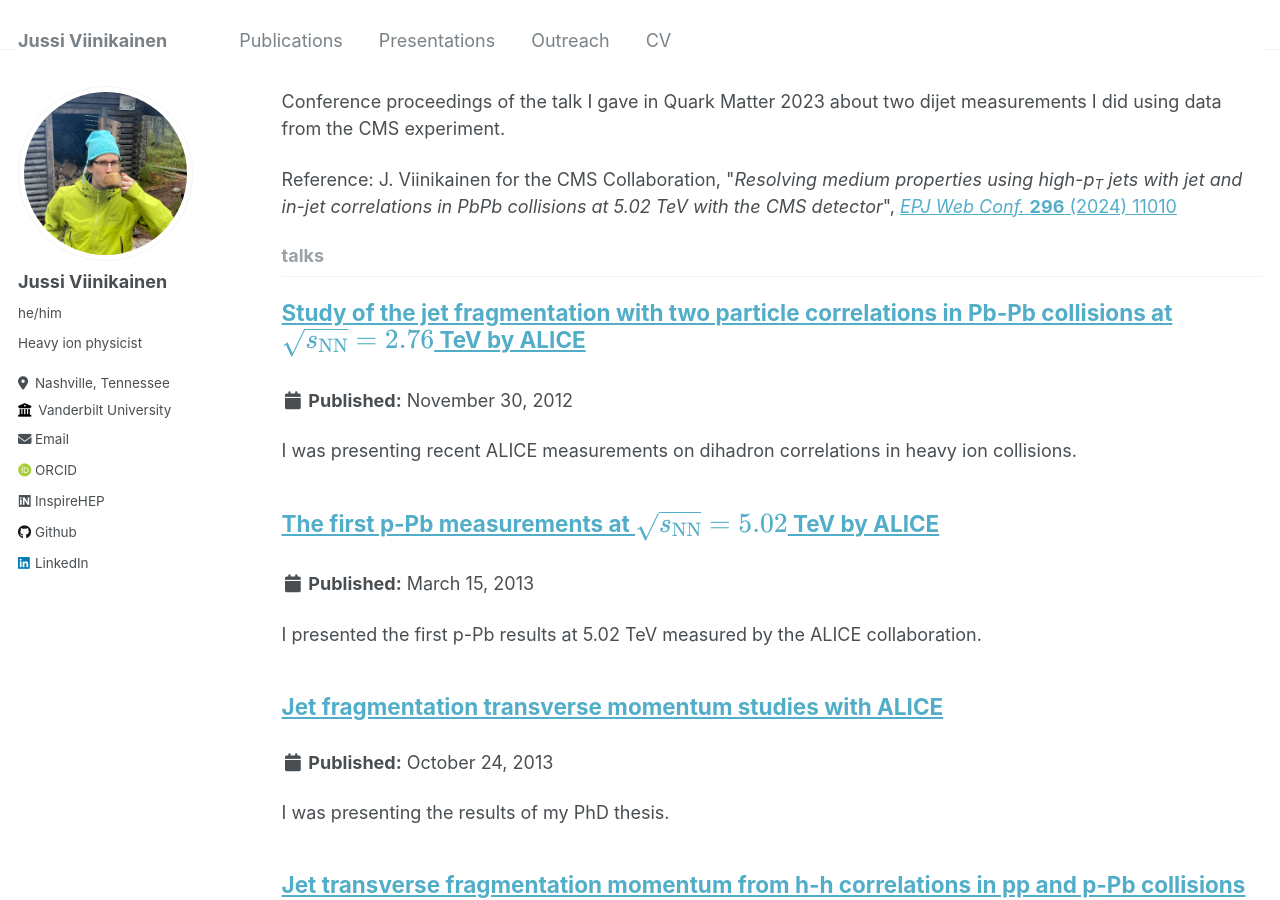
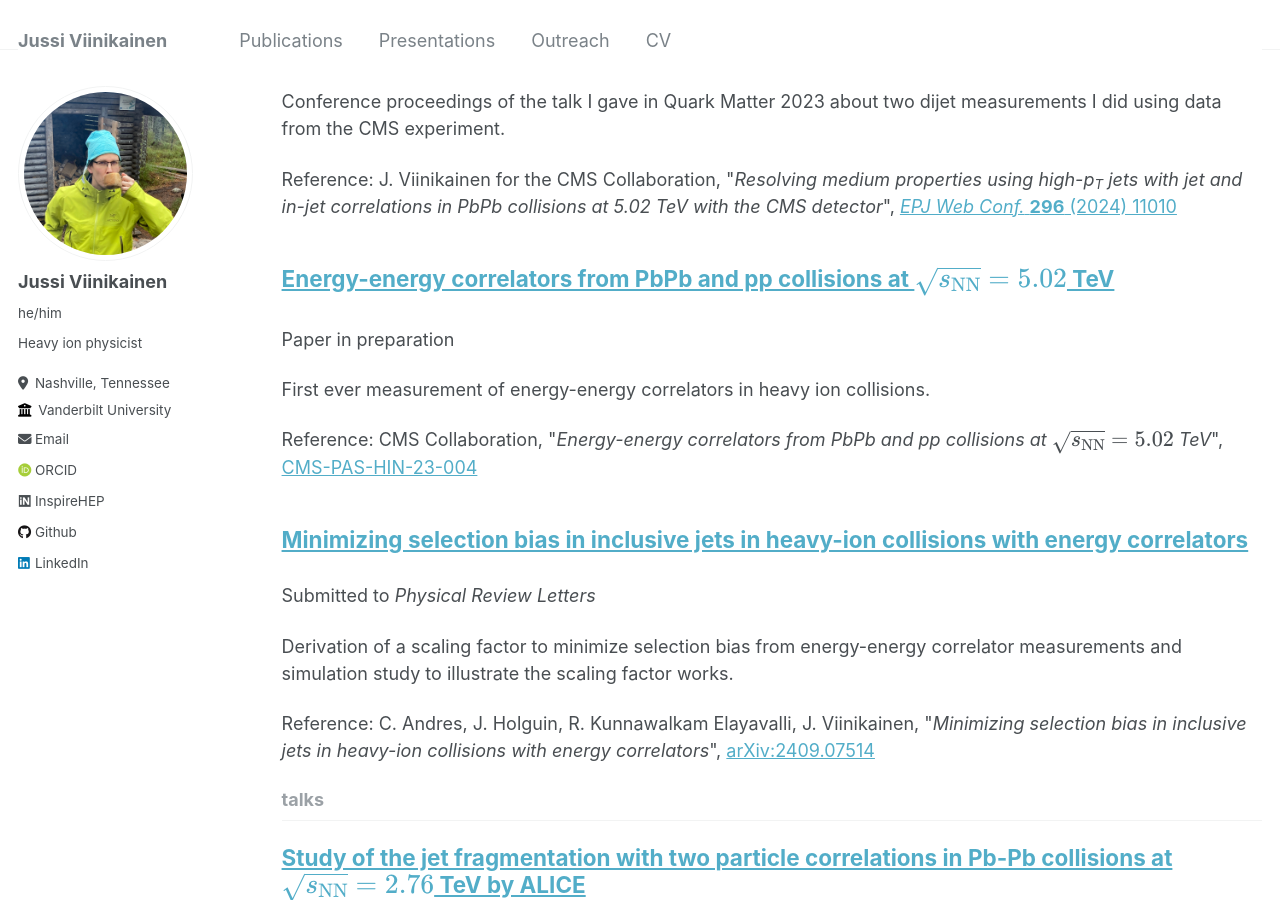
Before and after one commit to jusaviin/jusaviin.github.io, a Jekyll site: the page built from _pages/collection-archive.html, in a window 1280 px wide and 900 px high, scrolled down 3295 px. Built offline with Jekyll 4.4.1, drawn with Linux system fonts in a browser that asks for light colours; some web fonts are replaced; some of the changed text lies outside the part shown.

Commit message:
Added most recent talks and presentations

```diff
--- a/_includes/archive-single-cv.html
+++ b/_includes/archive-single-cv.html
@@ -29,13 +29,13 @@
     <h3 class="archive__item-title" itemprop="headline">
       {% if post.link %}
         <a href="{{ post.link }}">{{ title }}</a> <a href="{{ base_path }}{{ post.url }}" rel="permalink"><i class="fa fa-link" aria-hidden="true" title="permalink"></i><span class="sr-only">Permalink</span></a>
-      {% elsif post.venue %}
+      {% elsif post.venue or post.submitted or post.inpreparation %}
       {% else %}
         <a href="{{ base_path }}{{ post.url }}" rel="permalink">{{ title }}</a>
       {% endif %}
     </h3>
 
-    {% if post.venue %}
+    {% if post.venue or post.submitted or post.inpreparation %}
       {% if post.citation and post.paperurl and post.arxiv and post.journalref and post.jaxedtitle%}
         <p class="archive__item-publication">{{ post.citation }}, "<i>{{ post.jaxedtitle }}</i>", <a href="{{ post.paperurl }}">{{ post.journalref }}</a> <a href="https://arxiv.org/abs/{{ post.arxiv }}">[{{ post.arxiv }}]</a></p>
       {% elsif post.citation and post.paperurl and post.journalref and post.jaxedtitle%}
@@ -44,6 +44,8 @@
         <p class="archive__item-publication">{{ post.citation }}, "<i>{{ post.title }}</i>", <a href="{{ post.paperurl }}">{{ post.journalref }}</a> <a href="https://arxiv.org/abs/{{ post.arxiv }}">[{{ post.arxiv }}]</a></p>
       {% elsif post.citation and post.paperurl and post.journalref %}
         <p class="archive__item-publication">{{ post.citation }}, "<i>{{ post.title }}</i>", <a href="{{ post.paperurl }}">{{ post.journalref }}</a></p>
+      {% elsif post.citation and post.arxiv %}
+        <p class="archive__item-publication">{{ post.citation }}, "<i>{{ post.title }}</i>", <a href="https://arxiv.org/abs/{{ post.arxiv }}">arXiv:{{ post.arxiv }}</a></p>
       {% elsif post.citation%}
         <p class="archive__item-publication">{{ post.citation }}</p>
       {% endif %}
--- a/_includes/archive-single.html
+++ b/_includes/archive-single.html
@@ -41,7 +41,13 @@
         {% if post.collection == 'teaching' %}
           <p> {{ post.type }}, <i>{{ post.venue }}</i>, {{ post.date | default: "1900-01-01" | date: "%Y" }} </p>
         {% elsif post.collection == 'publications' %}
-          <p>Published in <i>{{ post.venue }}</i>, {{ post.date | default: "1900-01-01" | date: "%Y" }} </p>
+          {% if post.venue %}
+            <p>Published in <i>{{ post.venue }}</i>, {{ post.date | default: "1900-01-01" | date: "%Y" }} </p>
+          {% elsif post.submitted %}
+            <p>Submitted to <i>{{ post.submitted }}</i> </p>
+          {% elsif post.inpreparation %}
+            <p>Paper in preparation </p>
+          {% endif %}
         {% elsif post.date %}
          <p class="page__date"><strong><i class="fa fa-fw fa-calendar" aria-hidden="true"></i> {{ site.data.ui-text[site.locale].date_label | default: "Published:" }}</strong> <time datetime="{{ post.date | default: "1900-01-01" | date_to_xmlschema }}">{{ post.date | default: "1900-01-01" | date: "%B %d, %Y" }}</time></p>
         {% endif %}
@@ -60,6 +66,8 @@
       <p>Reference: {{ post.citation }}, "<i>{{ post.title }}</i>", <a href="{{ post.paperurl }}">{{ post.journalref }}</a> <a href="https://arxiv.org/abs/{{ post.arxiv }}">[{{ post.arxiv }}]</a></p>
     {% elsif post.citation and post.paperurl and post.journalref %}
       <p>Reference: {{ post.citation }}, "<i>{{ post.title }}</i>", <a href="{{ post.paperurl }}">{{ post.journalref }}</a></p>
+    {% elsif post.citation and post.arxiv %}
+      <p>Reference: {{ post.citation }}, "<i>{{ post.title }}</i>", <a href="https://arxiv.org/abs/{{ post.arxiv }}">arXiv:{{ post.arxiv }}</a></p>
     {% elsif post.citation and post.paperurl %}
       <p>Reference: {{ post.citation }} <a href="{{ post.paperurl }}">{{ post.paperurl }}</a></p>
     {% elsif post.citation %}
--- /dev/null
+++ b/_publications/2024-07-10-eec-measurement.md
@@ -0,0 +1,15 @@
+---
+title: "Energy-energy correlators from PbPb and pp collisions at \\\\\\(\\sqrt{s_{\\mathrm{NN}}} = 5.02\\\\\\) TeV"
+jaxedtitle: "Energy-energy correlators from PbPb and pp collisions at \\(\\sqrt{s_{\\mathrm{NN}}} = 5.02\\) TeV"
+collection: publications
+publicationtype: journal
+permalink: /publication/2024-07-10-eec-measurement
+excerpt: 'First ever measurement of energy-energy correlators in heavy ion collisions.'
+date: 2024-07-10
+inpreparation: 'Yes'
+paperurl: 'https://cds.cern.ch/record/2906425/'
+journalref: 'CMS-PAS-HIN-23-004'
+citation: 'CMS Collaboration'
+---
+
+Energy-energy correlators have recently gained importance as experimental observables that have predicted sensitivities to a multitude of perturbative and non-perturbative quantum chromodynamics phenomena in high-energy collisions. Using data recorded by the CMS detector, energy-energy correlators are measured in lead-lead (PbPb) collisions for the first time. The data are obtained at a nucleon-nucleon center-of-mass energy of 5.02 TeV with an integrated luminosity of \\(1.70\,\mathrm{nb}^{-1}\\). Energy-energy correlators are constructed by taking a weighted average of the separation of particle pairs \\((\Delta r)\\) within a given  jet cone of inclusive jets with transverse momenta between 120 and 200 GeV. A similar analysis is done for proton-proton (pp) collisions at the same center-of-mass energy to obtain a reference. The ratio of PbPb to pp energy-energy correlators reveals a \\(\Delta r\\) dependence that can be related to properties of the medium created in heavy ion collisions.
--- /dev/null
+++ b/_publications/2024-09-20-eec-selection-bias.md
@@ -0,0 +1,14 @@
+---
+title: "Minimizing selection bias in inclusive jets in heavy-ion collisions with energy correlators"
+collection: publications
+publicationtype: journal
+permalink: /publication/2024-09-20-eec-selection-bias
+excerpt: 'Derivation of a scaling factor to minimize selection bias from energy-energy correlator measurements and simulation study to illustrate the scaling factor works.'
+date: 2024-09-20
+submitted: 'Physical Review Letters'
+journalref: 'arXiv'
+arxiv: '2409.07514'
+citation: 'C. Andres, J. Holguin, R. Kunnawalkam Elayavalli, J. Viinikainen'
+---
+
+The first-ever measurement of energy correlators within inclusive jets produced in heavy-ion collisions, revealed by the CMS Collaboration, shows a clear enhancement at large angles relative to the proton-proton (p-p) baseline. However, interpreting this enhancement is complicated due to selection bias from energy loss, which also distorts the energy correlator heavy-ion to p-p ratio in the hadronization region, hindering our understanding of parton/hadron dynamics in a colored medium. In this Letter, we introduce a new ratio of energy correlator observables that removes the leading effects of selection bias from the two-point energy correlator spectrum (E2C). Pythia and Herwig simulations show that the impact of selection bias in the E2C is reduced by an order of magnitude, while sensitivity to any other medium modifications is retained. This quantity can be obtained directly from the experimental measurements presented by CMS, as illustrated in the accompanying note.
--- /dev/null
+++ b/_talks/2024-09-24-HP-2024.md
@@ -0,0 +1,13 @@
+---
+title: "Study of energy-energy correlator of jets in PbPb collisions at CMS"
+collection: talks
+type: "Parallel talk"
+permalink: /talks/2024-09-24-HP-2024
+venue: "Hard Probes 2024"
+date: 2024-09-24
+location: "Nagasaki, Japan"
+---
+
+[Slides on conference website](https://indico.cern.ch/event/1339555/contributions/6040817/)
+
+I presented the first energy-energy correlator measurement in heavy ion collisions in a major conference for the first time.
--- /dev/null
+++ b/_talks/2024-09-29-SoftJet-2024.md
@@ -0,0 +1,13 @@
+---
+title: "What do we learn from the first EEC measurements in PbPb collisions by the CMS collaboration?"
+collection: talks
+type: "Talk"
+permalink: /talks/2024-09-29-SoftJet-2024
+venue: "SoftJet 2024"
+date: 2024-09-29
+location: "Tokyo, Japan"
+---
+
+[Slides on conference website](https://indico.cern.ch/event/1403965/contributions/6057598/)
+
+I interpreted the main results of the first energy-energy correlator measurement in heavy ion collisions.
--- a/markdown_generator/talks.tsv
+++ b/markdown_generator/talks.tsv
@@ -13,3 +13,5 @@
 How to measure energy-energy correlators from heavy ion collisions	Talk	INT-2023	Probing QCD at High Energy and Density with Jets	2023-10-16	Seattle, WA, USA	https://www.int.washington.edu/program/schedule/1274	I gave a presentation on measuring energy-energy correlators from heavy ion collisions.
 Experimental determination of energy-energy correlators in heavy ion collisions	Invited talk	WWND-2024	Winter Workshop on Nuclear Dynamics 2024	2024-02-13	Jackson, WY, USA	https://indico.cern.ch/event/1345629/contributions/5799511/	I was invited to give a talk on how to measure energy-energy correlators from heavy ion collisions.
 Energy-energy correlators from PbPb and pp collisions at 5.02 TeV with CMS	Invited talk	EECMainz-2024	Energy Correlators at the Collider Frontier	2024-07-12	Mainz, Germany	https://indico.mitp.uni-mainz.de/event/358/contributions/4984/	I revealed the results from the new energy-energy correlator measurement in PbPb collisions for the first time.
+Study of energy-energy correlator of jets in PbPb collisions at CMS	Parallel talk	HP-2024	Hard Probes 2024	2024-09-24	Nagasaki, Japan	https://indico.cern.ch/event/1339555/contributions/6040817/	I presented the first energy-energy correlator measurement in heavy ion collisions in a major conference for the first time.
+What do we learn from the first EEC measurements in PbPb collisions by the CMS collaboration?	Talk	SoftJet-2024	SoftJet 2024	2024-09-29	Tokyo, Japan	https://indico.cern.ch/event/1403965/contributions/6057598/	I interpreted the main results of the first energy-energy correlator measurement in heavy ion collisions.
```
Also changed, not shown: _layouts/single.html (+8 -0 lines), 1 other file.
